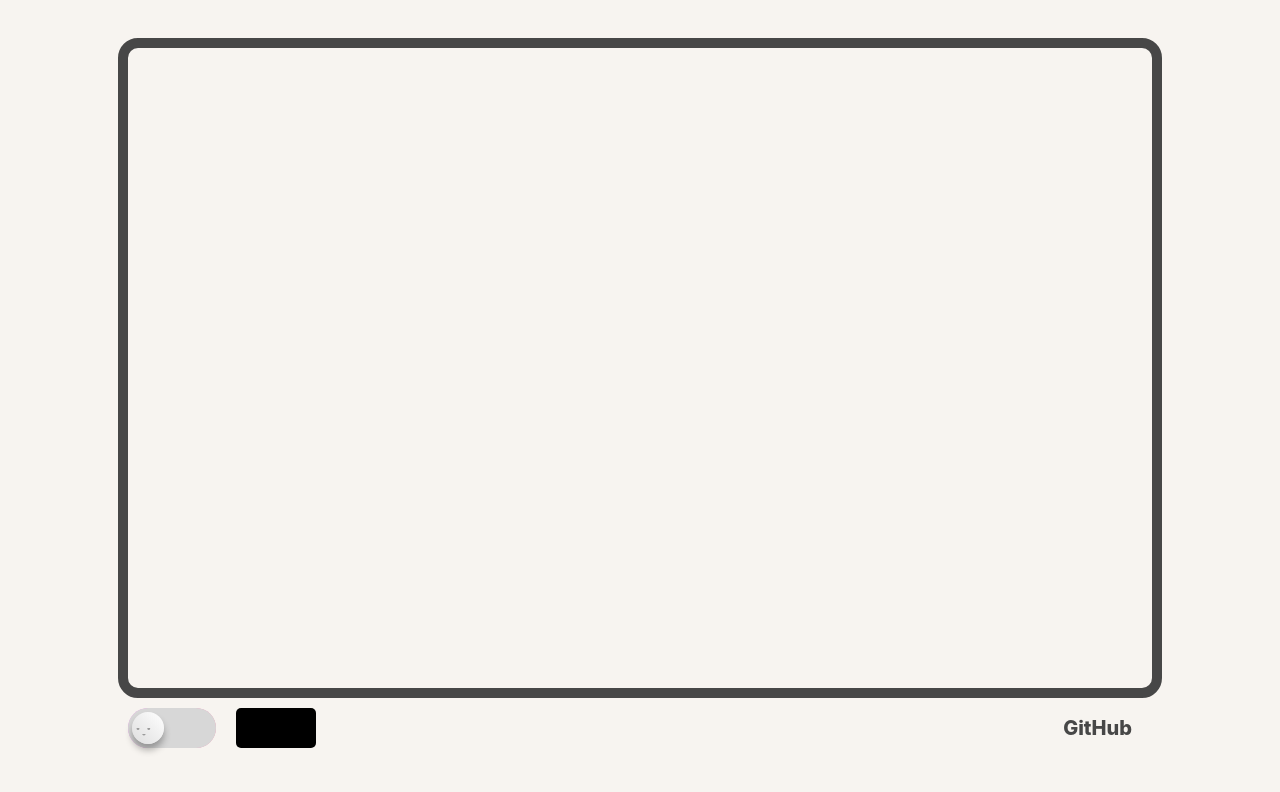
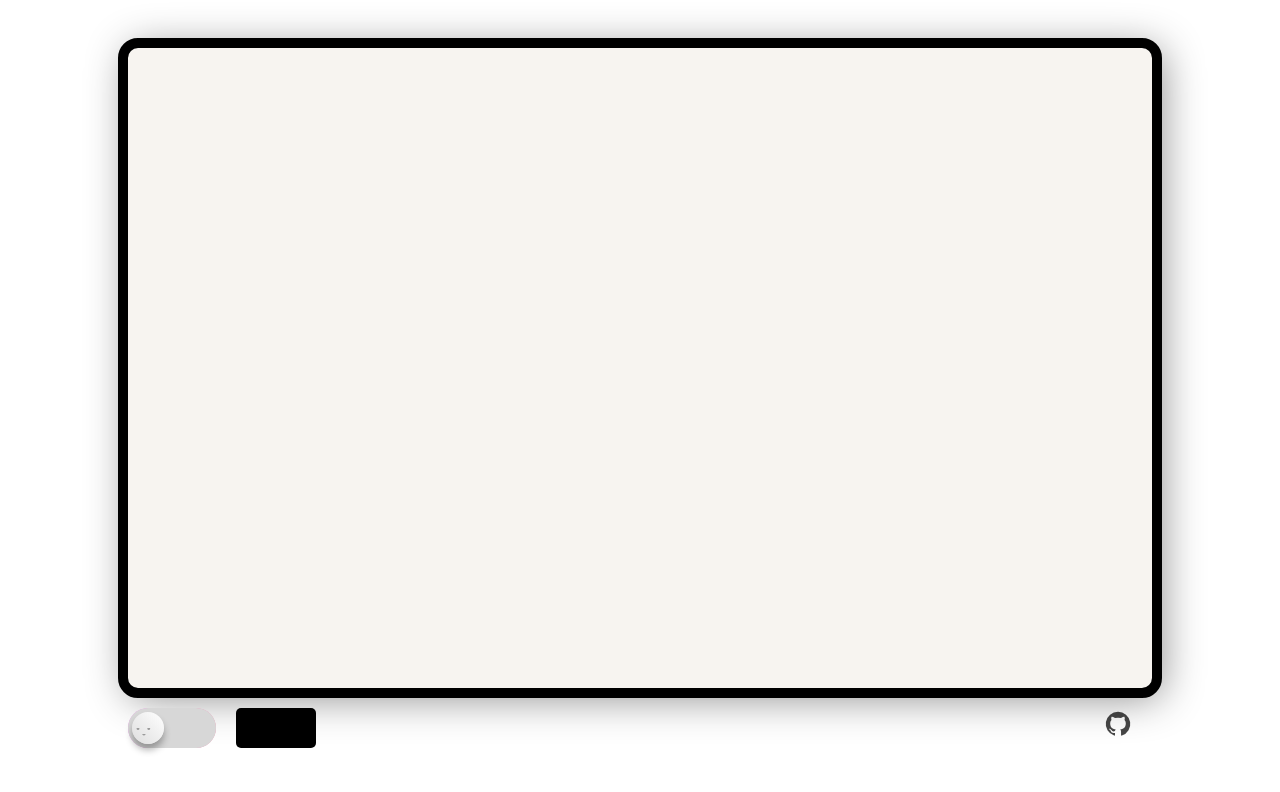
Before and after one commit to pinky-pig/what-is-my-mouse-trail, a Vue app: page / in a window 1280 px wide. Shown: the top 792 px of the page. Built offline with nearby package versions, Linux system fonts and the light colour scheme.

Commit message:
fix: 修改预览 demo 样式

```diff
--- a/src/App.vue
+++ b/src/App.vue
@@ -22,24 +22,29 @@ import { currentMode } from './components/utils';
       <ColorPicker />
     </div>
 
-    <a  href="https://github.com/pinky-pig/what-is-my-mouse-trail/tree/refactor" class="right" target="_blank">
-      GitHub
+    <a href="https://github.com/pinky-pig/what-is-my-mouse-trail/tree/refactor" class="right" target="_blank">
+      <svg xmlns="http://www.w3.org/2000/svg" width="28" height="28" viewBox="0 0 32 32">
+        <path fill="currentColor" fill-rule="evenodd"
+          d="M16 2a14 14 0 0 0-4.43 27.28c.7.13 1-.3 1-.67v-2.38c-3.89.84-4.71-1.88-4.71-1.88a3.71 3.71 0 0 0-1.62-2.05c-1.27-.86.1-.85.1-.85a2.94 2.94 0 0 1 2.14 1.45a3 3 0 0 0 4.08 1.16a2.93 2.93 0 0 1 .88-1.87c-3.1-.36-6.37-1.56-6.37-6.92a5.4 5.4 0 0 1 1.44-3.76a5 5 0 0 1 .14-3.7s1.17-.38 3.85 1.43a13.3 13.3 0 0 1 7 0c2.67-1.81 3.84-1.43 3.84-1.43a5 5 0 0 1 .14 3.7a5.4 5.4 0 0 1 1.44 3.76c0 5.38-3.27 6.56-6.39 6.91a3.33 3.33 0 0 1 .95 2.59v3.84c0 .46.25.81 1 .67A14 14 0 0 0 16 2Z" />
+      </svg>
     </a>
   </footer>
 </template>
 
 <style scoped>
-.playground{
+.playground {
   width: 80vw;
   height: 80vh;
-  outline: 10px solid #474747;
+  outline: 10px solid #000;
   background: #f7f4f0;
   border-radius: 10px;
   border-width: 1px;
   position: relative;
   overflow: hidden;
+  box-shadow: 5px 5px 41px 5px #00000073;
 }
-.footer{
+
+.footer {
   width: 100%;
   height: 50px;
   display: flex;
@@ -48,12 +53,14 @@ import { currentMode } from './components/utils';
   align-items: center;
   margin-top: 15px;
 }
-.left{
+
+.left {
   display: flex;
   flex-direction: row;
   gap: 20px;
 }
-.right{
+
+.right {
   margin: 0 10px;
   color: #474747;
   text-decoration: none;
@@ -63,7 +70,8 @@ import { currentMode } from './components/utils';
   cursor: pointer;
   padding: 10px;
 }
-.right:hover{
+
+.right:hover {
   color: #f7f4f0;
   background: #474747;
   border-radius: 5px;
--- a/src/style.css
+++ b/src/style.css
@@ -29,7 +29,7 @@ body {
   place-items: center;
   min-width: 320px;
   min-height: 100vh;
-  background: #f7f4f0;
+  background: #ffffff;
 }
 
 h1 {
```
